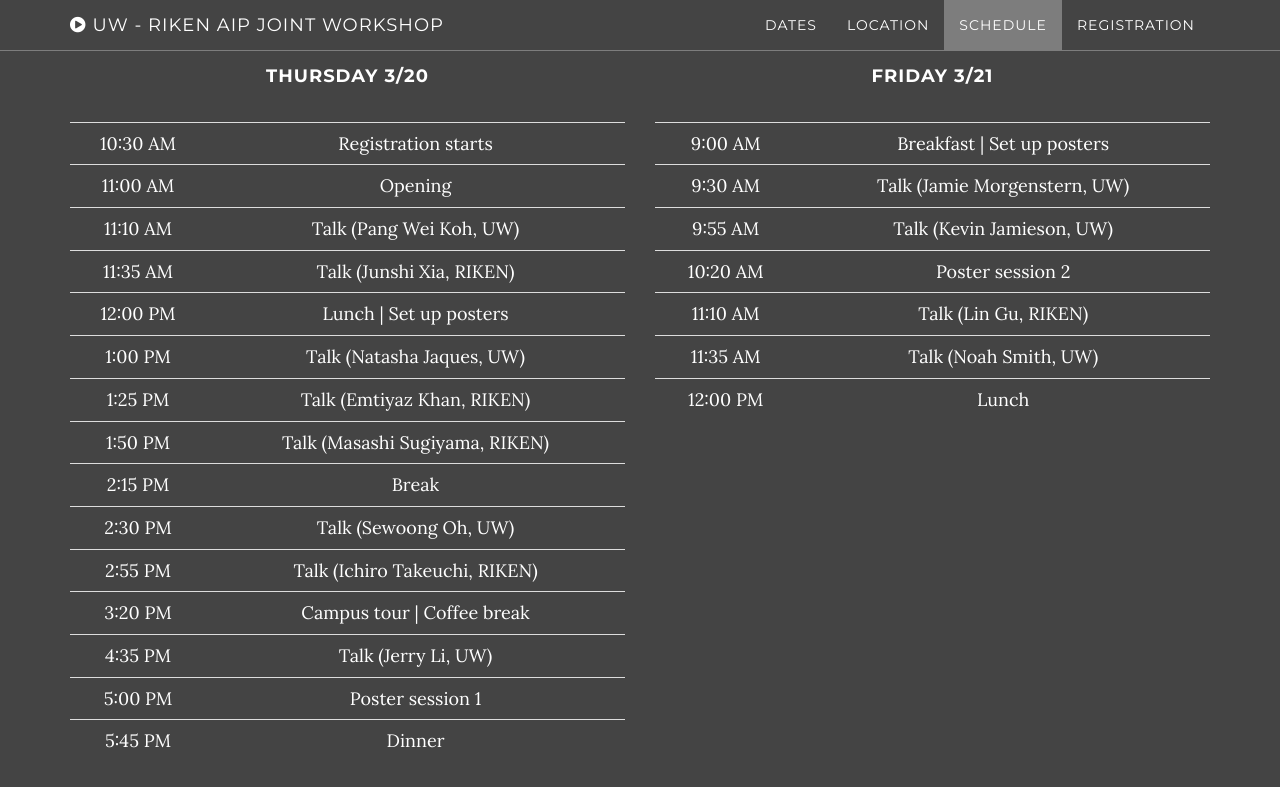
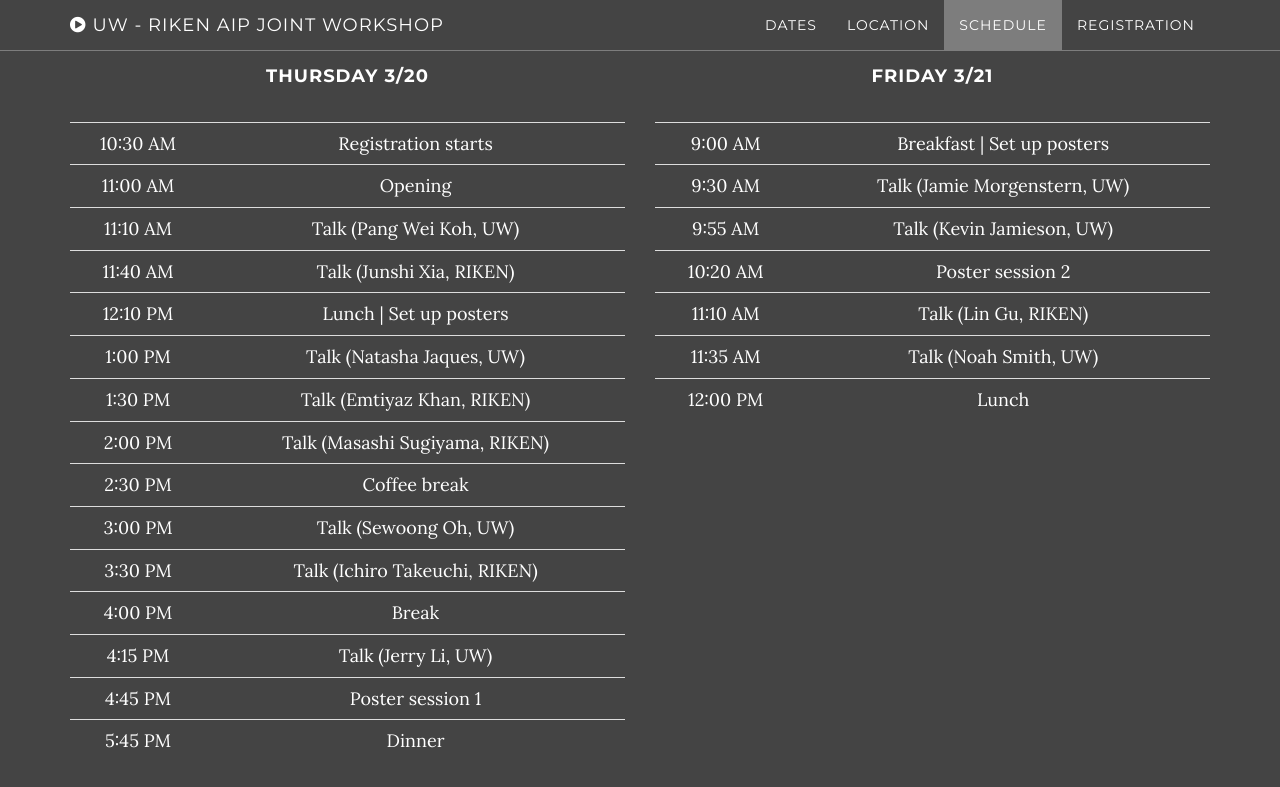
Before and after one commit to uw-riken-workshop-2025/uw-riken-workshop-2025.github.io, a Jekyll site: the page built from index.html, in a window 1280 px wide and 900 px high, scrolled down 2352 px. Shown: the top 787 px of the window. Built offline with Jekyll 4.4.1, drawn with Linux system fonts in a browser that asks for light colours.

Commit message:
updated schedule;

```diff
--- a/_includes/schedule.html
+++ b/_includes/schedule.html
@@ -25,37 +25,37 @@
                   <td>11:10 AM</td><td>Talk (Pang Wei Koh, UW)</td>
                 </tr>
                 <tr>
-                  <td>11:35 AM</td><td>Talk (Junshi Xia, RIKEN)</td>
+                  <td>11:40 AM</td><td>Talk (Junshi Xia, RIKEN)</td>
                 </tr>
                 <tr>
-                  <td>12:00 PM</td><td>Lunch | Set up posters</td>
+                  <td>12:10 PM</td><td>Lunch | Set up posters</td>
                 </tr>
                 <tr>
                   <td>1:00 PM</td><td>Talk (Natasha Jaques, UW)</td>
                 </tr>
                 <tr>
-                  <td>1:25 PM</td><td>Talk (Emtiyaz Khan, RIKEN)</td>
+                  <td>1:30 PM</td><td>Talk (Emtiyaz Khan, RIKEN)</td>
                 </tr>
                 <tr>
-                  <td>1:50 PM</td><td>Talk (Masashi Sugiyama, RIKEN)</td>
+                  <td>2:00 PM</td><td>Talk (Masashi Sugiyama, RIKEN)</td>
                 </tr>
                 <tr>
-                  <td>2:15 PM</td><td>Break</td>
+                  <td>2:30 PM</td><td>Coffee break</td>
                 </tr>
                 <tr>
-                  <td>2:30 PM</td><td>Talk (Sewoong Oh, UW)</td>
+                  <td>3:00 PM</td><td>Talk (Sewoong Oh, UW)</td>
                 </tr>
                 <tr>
-                  <td>2:55 PM</td><td>Talk (Ichiro Takeuchi, RIKEN)</td>
+                  <td>3:30 PM</td><td>Talk (Ichiro Takeuchi, RIKEN)</td>
                 </tr>
                 <tr>
-                  <td>3:20 PM</td><td>Campus tour | Coffee break</td>
+                  <td>4:00 PM</td><td>Break</td>
                 </tr>
                 <tr>
-                  <td>4:35 PM</td><td>Talk (Jerry Li, UW)</td>
+                  <td>4:15 PM</td><td>Talk (Jerry Li, UW)</td>
                 </tr>
                 <tr>
-                  <td>5:00 PM</td><td>Poster session 1</td>
+                  <td>4:45 PM</td><td>Poster session 1</td>
                 </tr>
                 <tr>
                   <td>5:45 PM</td><td>Dinner</td>
```
